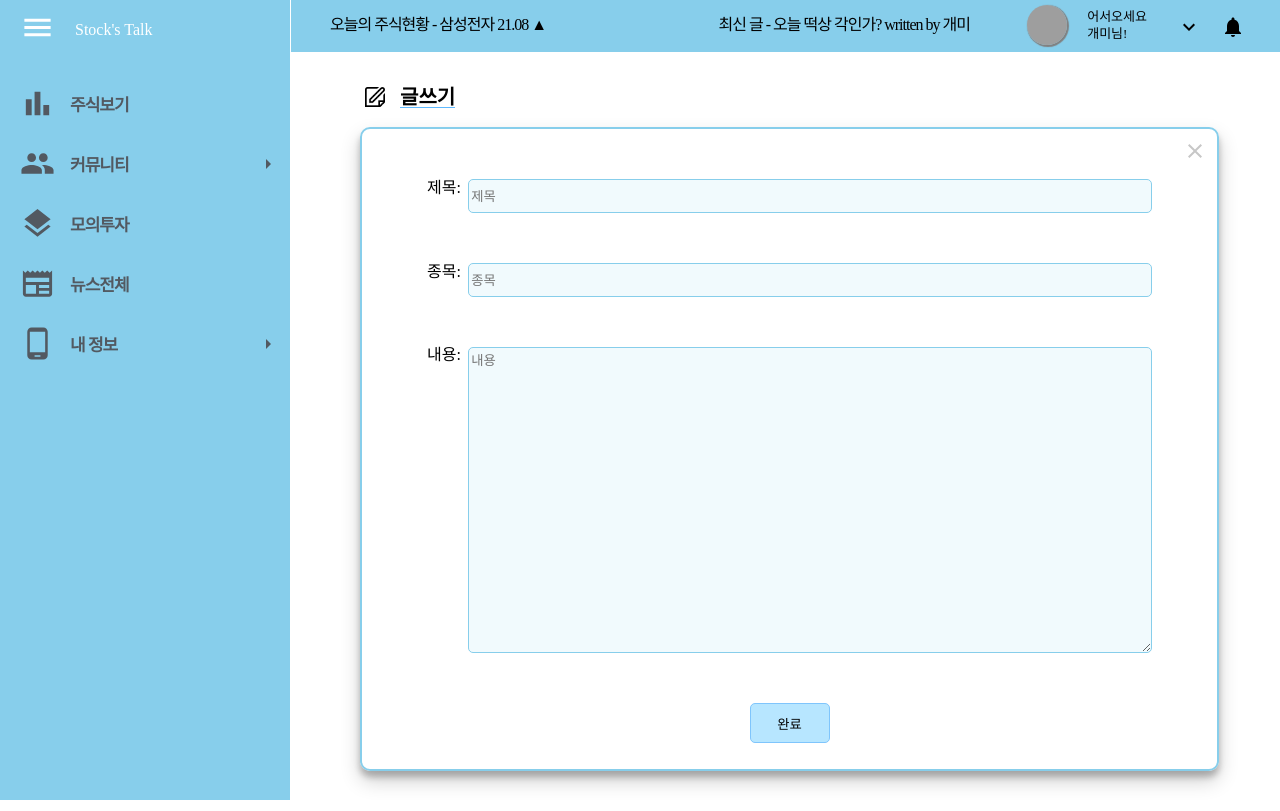
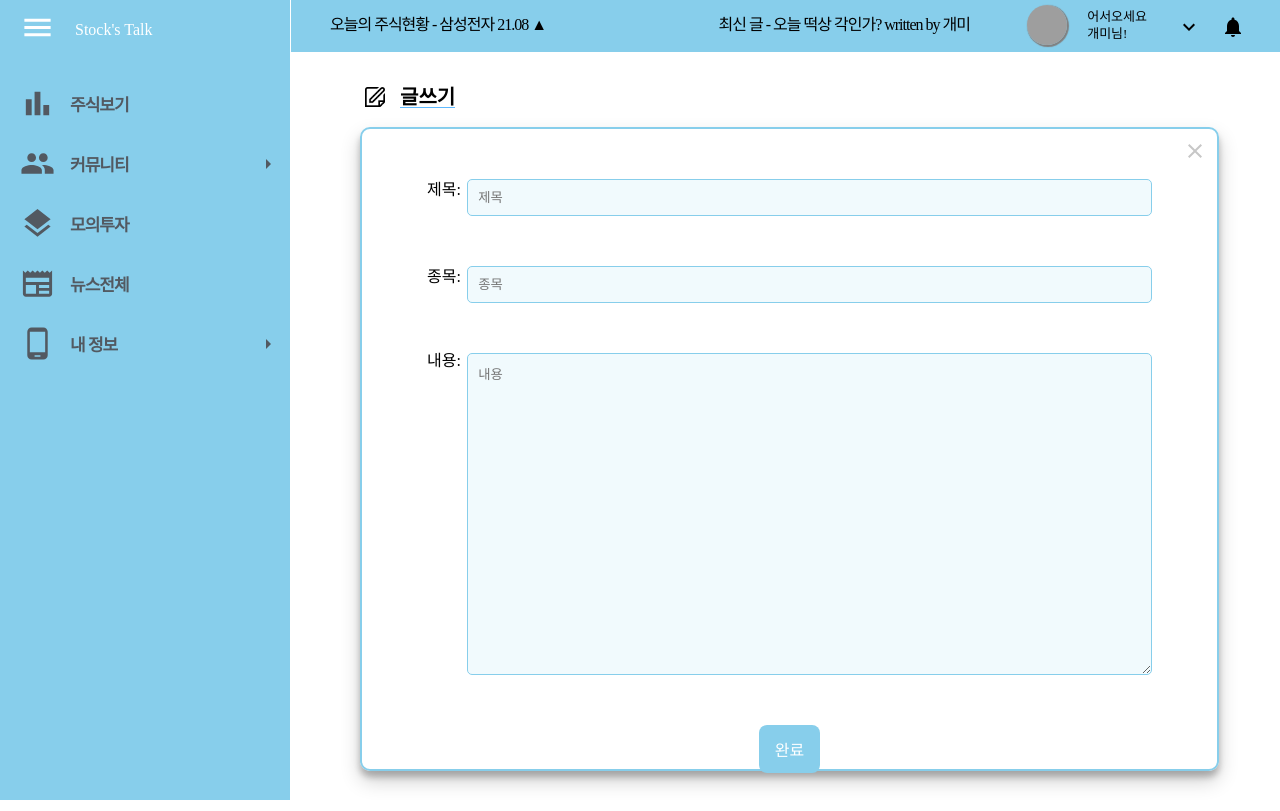
Before and after one commit to innovation-final/Front, a React (Create React App) app: page /communityboardwrite in a window 1280 px wide. Built offline with nearby package versions, Linux system fonts and the light colour scheme; grey boxes are pictures that could not be loaded; a web font is replaced by a local one.

Commit message:
Style: BoardEdit /  BoardWrite

```diff
--- a/src/component/community/BoardEdit.jsx
+++ b/src/component/community/BoardEdit.jsx
@@ -6,6 +6,7 @@ import EditIcon from '@mui/icons-material/Edit';
 import ClearIcon from '@mui/icons-material/Clear';
 import Layout from '../layout/Layout';
 import { postAPI } from '../../shared/api';
+import Button from '../elements/Button';
 
 function BoardEdit() {
     const ref = useRef(null);
@@ -116,11 +117,7 @@ function BoardEdit() {
                     </ContentDiv>
                 </CardLayout>
                 <ButtonLayout>
-                    <Button
-                        type="button"
-                        className="btn btn-outline-primary"
-                        onClick={onClickEdit}
-                    >
+                    <Button size="md" _onClick={onClickEdit}>
                         수정
                     </Button>
                 </ButtonLayout>
@@ -169,8 +166,8 @@ const Card = styled.div`
 `;
 
 const Input = styled.input`
+    padding: 10px;
     width: 95%;
-    height: 30px;
     border: 1px solid skyblue;
     background-color: #f1fafd;
     border-radius: 5px;
@@ -181,6 +178,7 @@ const Input = styled.input`
 `;
 
 const TextareaContent = styled.textarea`
+    padding: 10px;
     width: 95%;
     height: 300px;
     border: 1px solid skyblue;
@@ -193,18 +191,6 @@ const TextareaContent = styled.textarea`
 const ContentDiv = styled.div`
     display: flex;
     margin: 50px;
-`;
-
-const Button = styled.button`
-    width: 80px;
-    height: 40px;
-    background-color: #b7e6ff;
-    border: 1px solid #7fc5fc;
-    border-radius: 5px;
-    &:hover {
-        background-color: #abe4ff;
-        outline: 1px solid #5eb9ff;
-    }
 `;
 
 const ButtonLayout = styled.div`
--- a/src/component/community/BoardWrite.jsx
+++ b/src/component/community/BoardWrite.jsx
@@ -4,6 +4,7 @@ import { useMutation, useQueryClient } from 'react-query';
 import { useNavigate } from 'react-router-dom';
 import ClearIcon from '@mui/icons-material/Clear';
 import Layout from '../layout/Layout';
+import Button from '../elements/Button';
 import useInput from '../../hooks/useInput';
 import { postAPI } from '../../shared/api';
 import writeIcon from '../../static/write.png';
@@ -86,11 +87,7 @@ function BoardWrite() {
                     </ContentDiv>
                 </CardLayout>
                 <ButtonLayout>
-                    <Button
-                        type="button"
-                        className="btn btn-outline-primary"
-                        onClick={submitHandler}
-                    >
+                    <Button size="md" _onClick={submitHandler}>
                         완료
                     </Button>
                 </ButtonLayout>
@@ -136,8 +133,8 @@ const Card = styled.div`
 `;
 
 const Input = styled.input`
+    padding: 10px;
     width: 95%;
-    height: 30px;
     border: 1px solid skyblue;
     border-radius: 5px;
     background-color: #f1fafd;
@@ -148,6 +145,7 @@ const Input = styled.input`
 
 const TextareaContent = styled.textarea`
     width: 95%;
+    padding: 10px;
     height: 300px;
     border: 1px solid skyblue;
     background-color: #f1fafd;
@@ -159,18 +157,6 @@ const TextareaContent = styled.textarea`
 const ContentDiv = styled.div`
     display: flex;
     margin: 50px;
-`;
-
-const Button = styled.button`
-    width: 80px;
-    height: 40px;
-    background-color: #b7e6ff;
-    border: 1px solid #7fc5fc;
-    border-radius: 5px;
-    &:hover {
-        background-color: #abe4ff;
-        outline: 1px solid #5eb9ff;
-    }
 `;
 
 const ButtonLayout = styled.div`
```
